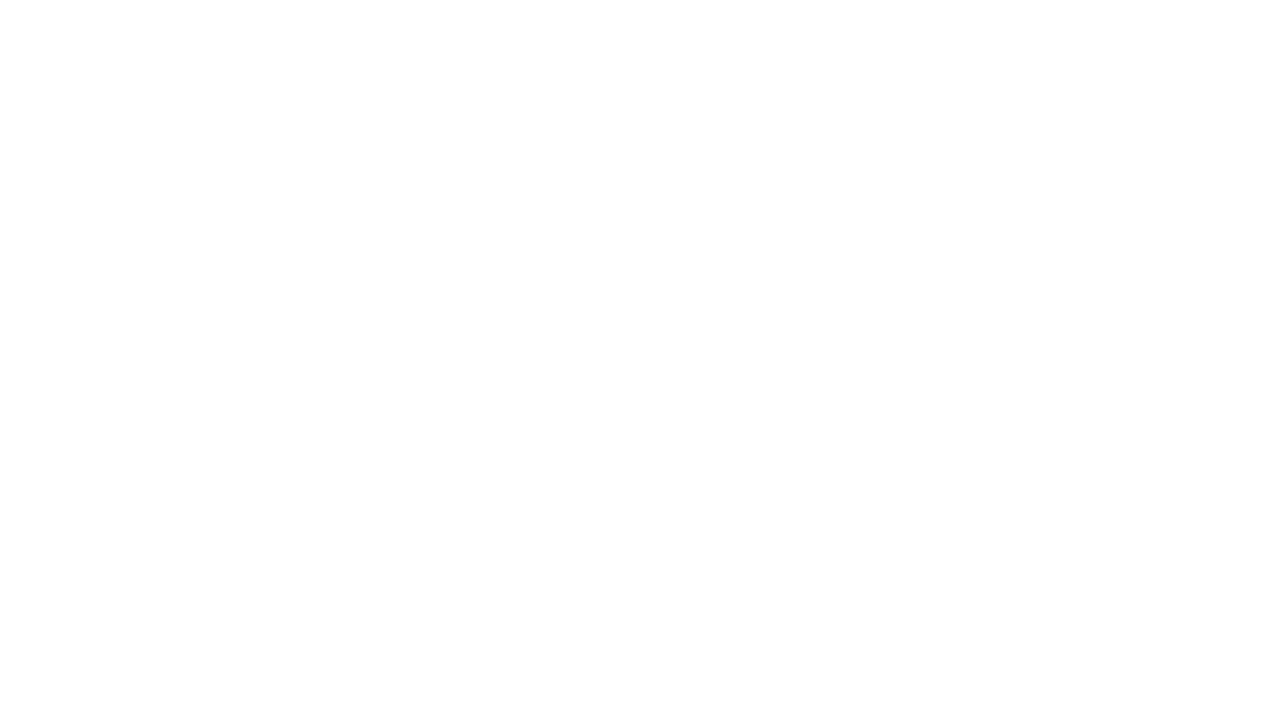
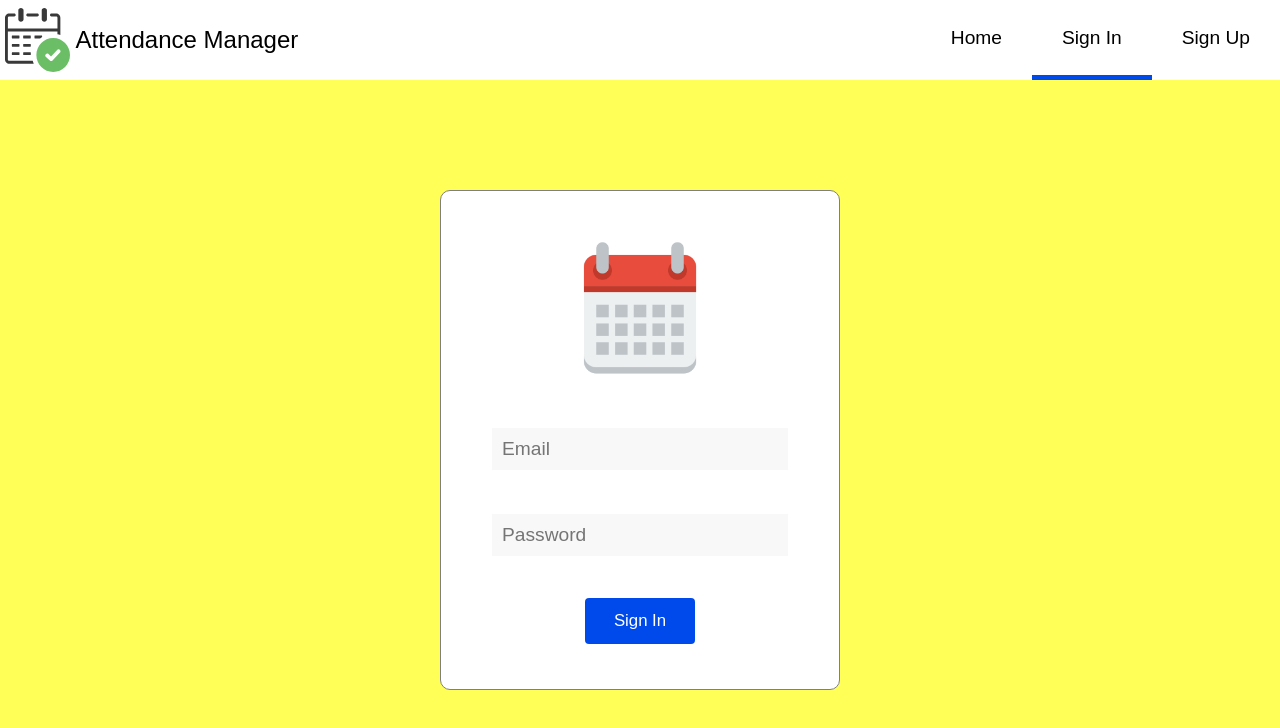
Before and after one commit to ketanprakash/manage-attendance-frontend, a plain HTML site: page pages/signin/index.html in a window 1280 px wide. Drawn offline with Linux system fonts and the light colour scheme.

Commit message:
created signin page

```diff
--- a/pages/signin/index.html
+++ b/pages/signin/index.html
@@ -0,0 +1,35 @@
+<!DOCTYPE html>
+<html lang="en">
+<head>
+    <meta charset="UTF-8">
+    <meta http-equiv="X-UA-Compatible" content="IE=edge">
+    <meta name="viewport" content="width=device-width, initial-scale=1.0">
+    <link rel="icon" href="../../assets/calendar1.png" type="image/icon type">
+    <link rel="stylesheet" href="style.css">
+    <title>Attendance Management System</title>
+</head>
+<body>
+    <div class="container">
+        <div class="navbar">
+            <div class="nav-header">
+                <img class = "logo" src="../../assets/Calendar.svg">
+                <div class="heading">Attendance Manager</div>
+            </div>
+            <div class="controls">
+                <a href='../../index.html'><div class="nav nav-home">Home</div></a>
+                <a href='../../pages/signin/index.html'><div class="nav nav-signin">Sign In</div></a>
+                <a href='../../pages/signup/index.html'><div class="nav nav-signup">Sign Up</div></a>
+            </div>
+        </div>
+        <div class="body">
+            <form class = "signin-form">
+                <img class="form-image" src="../../assets/calendar1.png">
+                <input type="email" class="field email-field" placeholder="Email"/>
+                <input type="password" class="field password-field" placeholder="Password"/>
+                <button class="signin-button">Sign In</button>
+            </form>
+        </div>
+    </div>
+    <script src='../../script.js'></script>
+</body>
+</html>
--- a/pages/signin/style.css
+++ b/pages/signin/style.css
@@ -0,0 +1,115 @@
+* {
+	padding: 0px;
+	margin: 0px;
+	box-sizing: border-box;
+	font-family: Arial, Helvetica, sans-serif;
+}
+
+a {
+	text-decoration: none;
+}
+
+.container{
+	width: 100vw;
+	height: fit-content;
+}
+
+.navbar{
+	display: flex;
+	align-items: center;
+	justify-content: space-between;
+	height: 10vh;
+}
+
+.nav-header{
+	height: 10vh;
+	width: fit-content;
+	display: flex;
+	font-size: 1.5em;
+	align-items: center;
+}
+
+.logo{
+	height: 80%;
+	margin: 5px;
+}
+
+.controls{
+	display: flex;
+}
+
+.nav{
+	height: 10vh;
+	display: flex;
+	justify-content: center;
+	align-items: center;
+	padding: 0px 30px;
+	font-size: 1.2em;
+	color: black;
+	border-bottom: solid white 5px;
+}
+
+.nav:hover{
+	background: rgb(238, 237, 237);
+	border-bottom: solid rgb(0, 74, 235) 5px;
+}
+
+.nav-signin{
+	border-bottom: solid rgb(0, 74, 235) 5px;
+}
+
+.body{
+    background: rgb(255, 255, 87);
+	height: 90vh;
+    width: 100vw;
+	display: flex;
+    justify-content: center;
+    align-items: center;
+}
+
+.signin-form{
+    background: white;
+    width: 400px;
+    height: 500px;
+    border: solid gray 1px;
+    border-radius: 10px;
+    display: flex;
+    flex-direction: column;
+    justify-content: center;
+    align-items: center;
+}
+
+.form-image{
+    height: 150px;
+    margin: 20px;
+}
+.field{
+    margin: 20px;
+    padding: 10px;
+    width: 300px;
+    font-size: 1.2em;
+    outline: none;
+    border: 0px;
+    background-color: rgb(248, 248, 248);
+    border: solid white 2px;
+}
+
+.field:focus{
+    border-bottom: solid gray 2px;
+}
+
+.signin-button{
+    padding: 13px;
+    margin: 20px;
+    width: 110px;
+    border-radius: 4px;
+    border: 0px;
+    background:rgb(0, 74, 235);
+    color: white;
+    font-size: 1.05em;
+}
+
+.signin-button:hover{
+    cursor: pointer;
+    background:rgba(0, 74, 235, 0.850)
+}
```
Also changed, not shown: index.html (+5 -5 lines).
